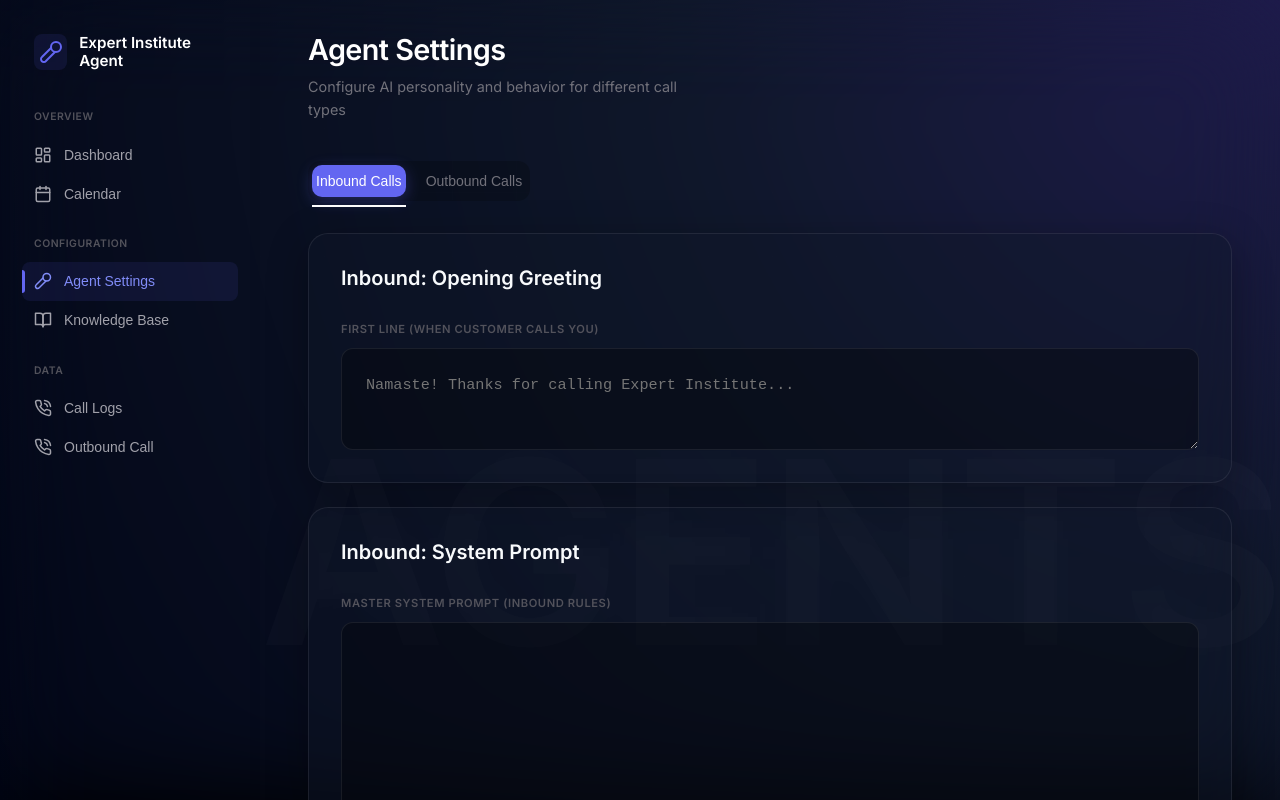
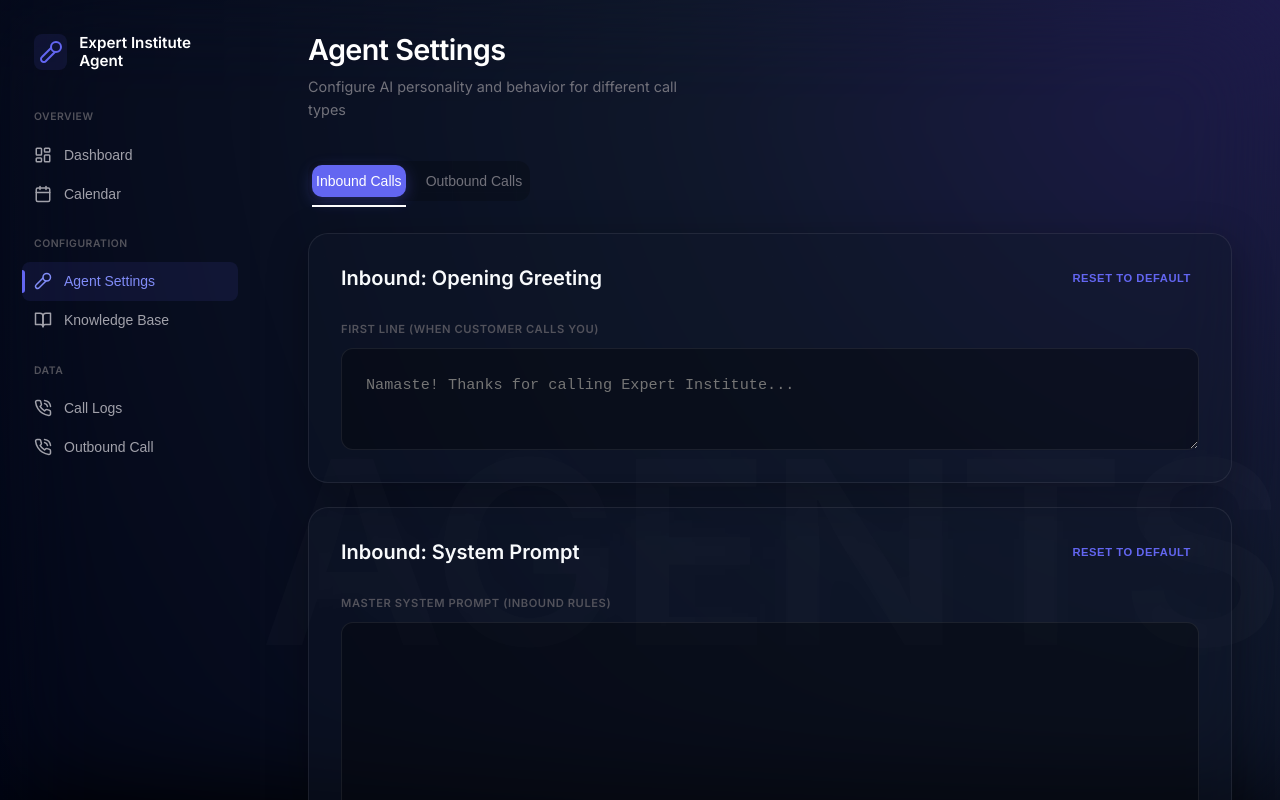
Before and after one commit to kkchemboli/VoiceAI, a React (Vite) app in the folder frontend/: page / in a window 1280 px wide. Both pictures are taken after a click on the button "Agent Settings". Shown: the top 800 px of the page. Built offline with nearby package versions, Linux system fonts and the light colour scheme; no server answers.

Commit message:
outbound calling default prompt

```diff
--- a/frontend/src/components/AgentsView.css
+++ b/frontend/src/components/AgentsView.css
@@ -155,3 +155,33 @@
     margin-top: 0.25rem;
     font-style: italic;
 }
+
+.card-header-flex {
+    display: flex;
+    justify-content: space-between;
+    align-items: center;
+    margin-bottom: 2rem;
+}
+
+.card-header-flex .card-subtitle {
+    margin-bottom: 0;
+}
+
+.btn-text-action {
+    background: transparent;
+    border: none;
+    color: #6366f1;
+    font-size: 0.75rem;
+    font-weight: 600;
+    cursor: pointer;
+    text-transform: uppercase;
+    letter-spacing: 0.05em;
+    padding: 0.5rem;
+    border-radius: 4px;
+    transition: all 0.2s;
+}
+
+.btn-text-action:hover {
+    background: rgba(99, 102, 241, 0.1);
+    color: #818cf8;
+}
--- a/frontend/src/components/AgentsView.tsx
+++ b/frontend/src/components/AgentsView.tsx
@@ -52,7 +52,10 @@ export const AgentsView: React.FC<AgentsViewProps> = ({
         {activeTab === 'inbound' ? (
           <>
             <section className="settings-card-alt animate-fade-in">
-              <h2 className="card-subtitle">Inbound: Opening Greeting</h2>
+              <div className="card-header-flex">
+                <h2 className="card-subtitle">Inbound: Opening Greeting</h2>
+                <button className="btn-text-action" onClick={() => setOpeningGreeting("")}>Reset to Default</button>
+              </div>
               <div className="input-field-group">
                 <label className="input-label-small">FIRST LINE (WHEN CUSTOMER CALLS YOU)</label>
                 <textarea
@@ -65,7 +68,10 @@ export const AgentsView: React.FC<AgentsViewProps> = ({
             </section>
 
             <section className="settings-card-alt animate-fade-in">
-              <h2 className="card-subtitle">Inbound: System Prompt</h2>
+              <div className="card-header-flex">
+                <h2 className="card-subtitle">Inbound: System Prompt</h2>
+                <button className="btn-text-action" onClick={() => setAgentPrompt("")}>Reset to Default</button>
+              </div>
               <div className="input-field-group">
                 <label className="input-label-small">MASTER SYSTEM PROMPT (INBOUND RULES)</label>
                 <textarea
@@ -79,7 +85,10 @@ export const AgentsView: React.FC<AgentsViewProps> = ({
         ) : (
           <>
             <section className="settings-card-alt animate-fade-in">
-              <h2 className="card-subtitle">Outbound: Opening Greeting</h2>
+              <div className="card-header-flex">
+                <h2 className="card-subtitle">Outbound: Opening Greeting</h2>
+                <button className="btn-text-action" onClick={() => setOutboundOpeningGreeting("")}>Reset to Default</button>
+              </div>
               <div className="input-field-group">
                 <label className="input-label-small">
                   FIRST LINE (WHEN YOU CALL CUSTOMER)
@@ -95,7 +104,10 @@ export const AgentsView: React.FC<AgentsViewProps> = ({
             </section>
 
             <section className="settings-card-alt animate-fade-in">
-              <h2 className="card-subtitle">Outbound: System Prompt</h2>
+              <div className="card-header-flex">
+                <h2 className="card-subtitle">Outbound: System Prompt</h2>
+                <button className="btn-text-action" onClick={() => setOutboundAgentPrompt("")}>Reset to Default</button>
+              </div>
               <div className="input-field-group">
                 <label className="input-label-small">
                   MASTER SYSTEM PROMPT (OUTBOUND RULES)
```
Also changed, not shown: 1 other file (tests, documents, lock files or other folders).
